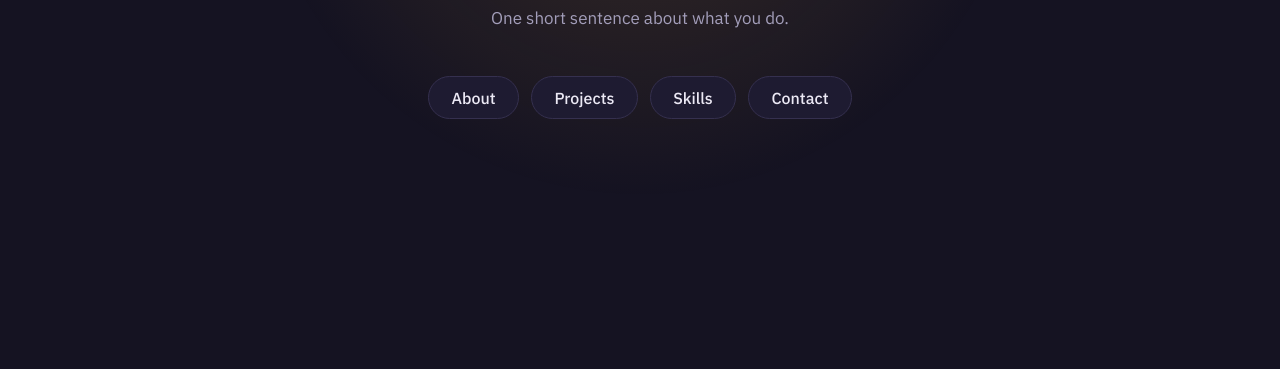
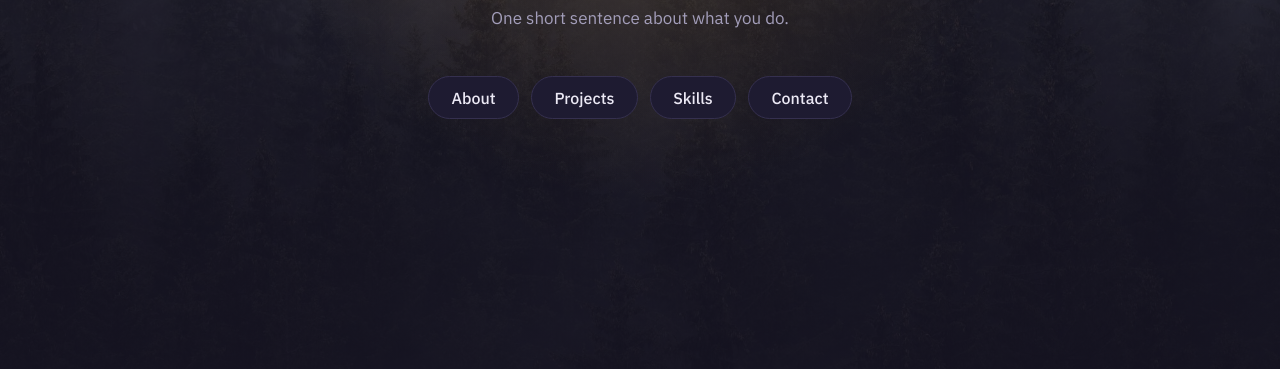
Before and after one commit to Skrzelo/skrzelo.github.io, a plain HTML site: page index.html in a window 1280 px wide. Shown: the part 431-800 px from the top of the page. Drawn offline with nearby package versions, Linux system fonts and the light colour scheme.

Commit message:
Dodaj zdjęcie tła z przyciemnieniem
Zdjęcie zoptymalizowane do 2000 px (JPEG, jakość 78) jako img/tlo.jpg.
Warstwa body::after z przyciemnieniem leży pod efektem podążającym za
myszą. README opisuje folder img/.

Co-Authored-By: Claude Haiku 5.5 <noreply@anthropic.com>

```diff
--- a/css/style.css
+++ b/css/style.css
@@ -273,6 +273,19 @@ footer { color: var(--muted); font-size: 0.9rem; margin-top: 3.5rem; }
   * { transition: none !important; }
 }
 
+/* ============ ZDJĘCIE TŁA ============ */
+/* Najniższa warstwa: zdjęcie z przyciemnieniem dla czytelności tekstu */
+body::after {
+  content: "";
+  position: fixed;
+  inset: 0;
+  z-index: -2;
+  pointer-events: none;
+  background:
+    linear-gradient(rgba(21, 19, 34, 0.72), rgba(21, 19, 34, 0.9)),
+    url("../img/tlo.jpg") center / cover no-repeat;
+}
+
 /* ============ TŁO REAGUJĄCE NA MYSZ ============ */
 /* Pozycję (--mx, --my) ustawia js/main.js; wartości domyślne to środek strony */
 body::before {
```
Also changed, not shown: img/tlo.jpg (added), 1 other file.
